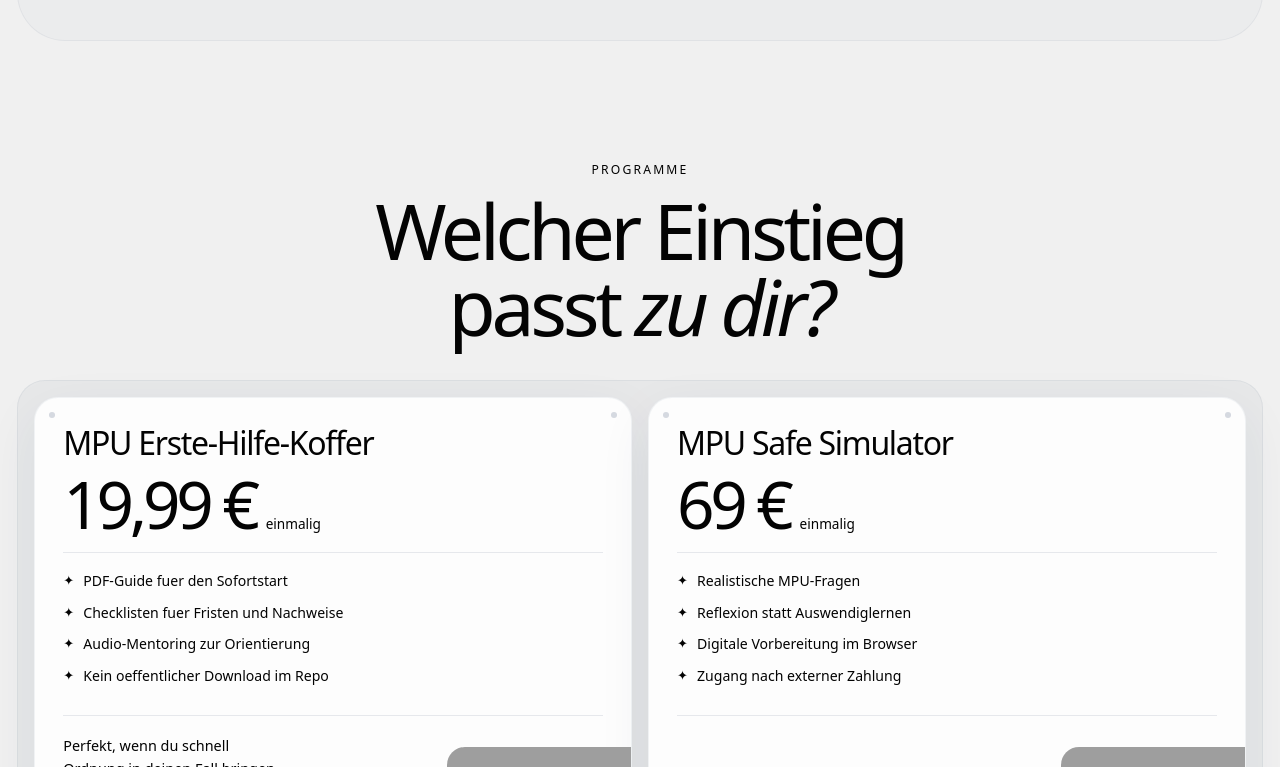
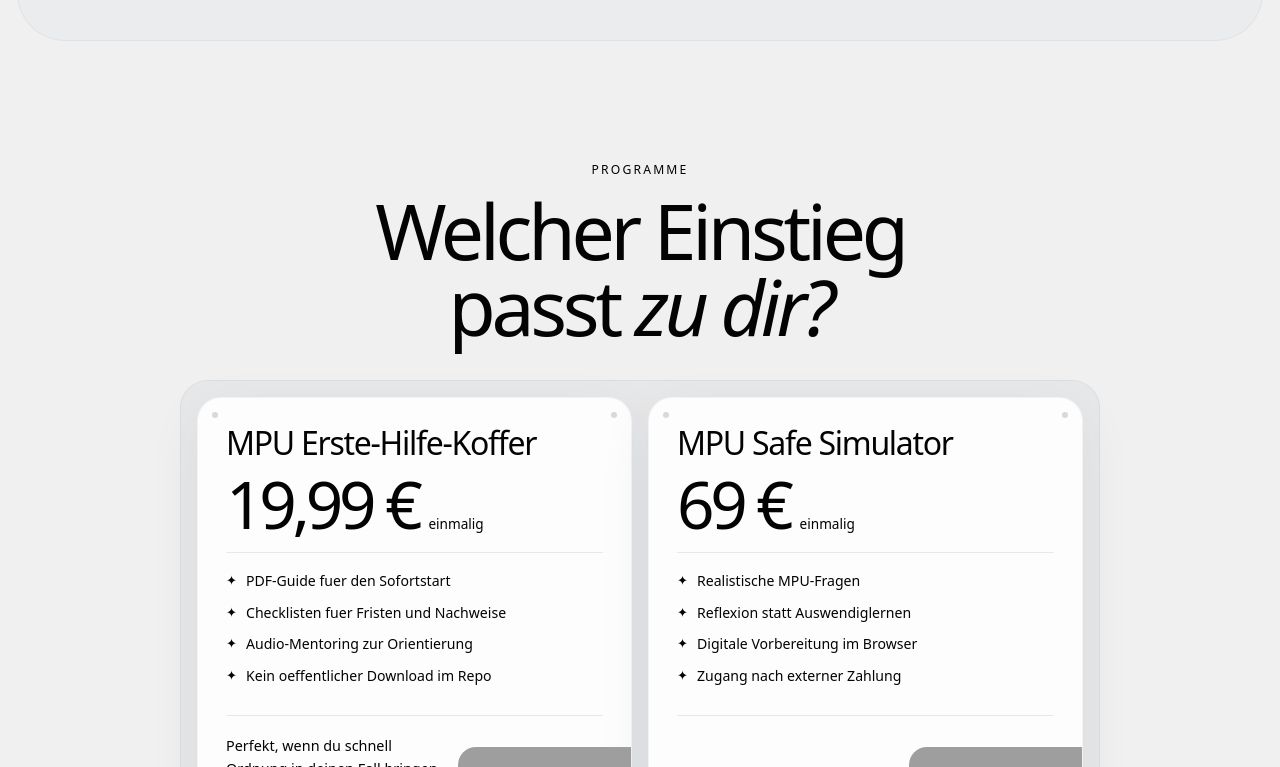
Before and after one commit to nanoysl/mpu2, a React (Vite) app: page / in a window 1280 px wide. Shown: the part 3133-3900 px from the top of the page. Built offline with nearby package versions, Linux system fonts and the light colour scheme; grey boxes are pictures that could not be loaded; the HTML template or start-up script is replaced by a standard one.

Commit message:
Update index.css

```diff
--- a/src/index.css
+++ b/src/index.css
@@ -64,11 +64,11 @@ body {
   display: flex;
   justify-content: center;
   background: #f0f0f0;
-  padding: 72px var(--site-gutter);
+  padding: 72px 20px;
 }
 
 .c2-container {
-  width: min(100%, 1760px);
+  width: min(100%, 920px);
 }
 
 .c2-eyebrow {
```
